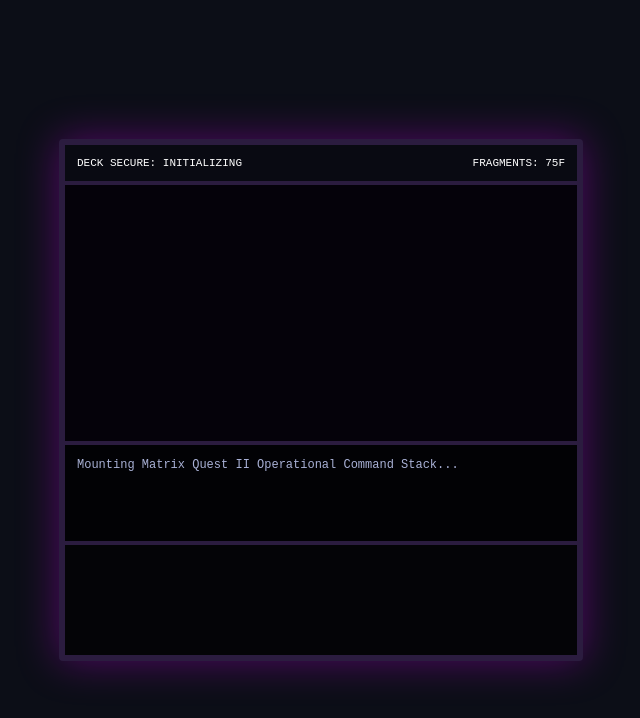
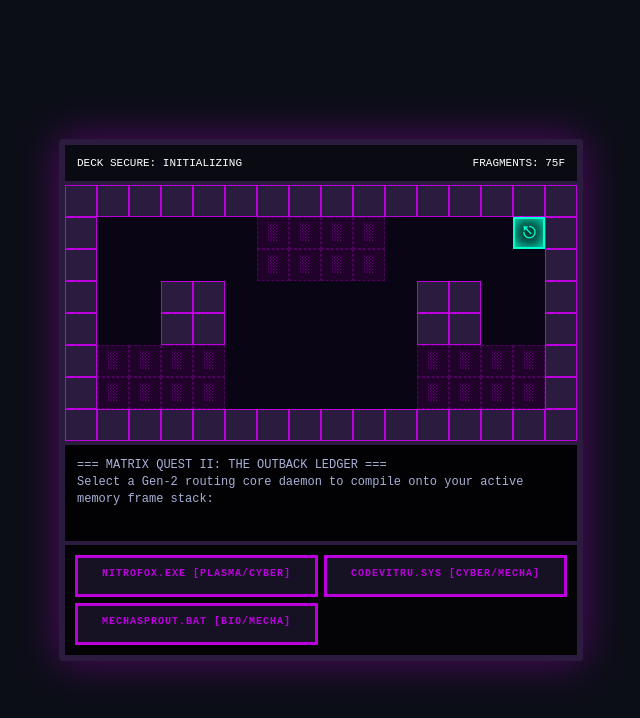
Before and after one commit to cool-guy57/Matrix-quest-II, a plain HTML site: page index.html in a window 1280 px wide. Shown: the whole page, without its empty margins (319-959 px from the left). Drawn offline with Linux system fonts and the light colour scheme.

Commit message:
Fix syntax errors in MOVES object and HTML structure

```diff
--- a/index.html
+++ b/index.html
@@ -239,8 +239,8 @@ const MAP_LAYOUT = [
 ];
 
 const MOVES = {
-    "Strike",        { name: "Strike", type: "Primal", power: 35 },
-    "Nitro Burn",    { name: "Nitro Burn", type: "Plasma", power: 70 },
+    "Strike":        { name: "Strike", type: "Primal", power: 35 },
+    "Nitro Burn":    { name: "Nitro Burn", type: "Plasma", power: 70 },
     "Overclock.exe": { name: "Overclock.exe", type: "Cyber", power: 50 },
     "Matrix Cleave": { name: "Matrix Cleave", type: "Cyber", power: 80 },
     "Bio-Siphon":    { name: "Bio-Siphon", type: "Bio", power: 65, drains: true },
@@ -407,7 +407,6 @@ const GameEngine = {
         this.controls.innerHTML = "";
         this.write(`⚠️ ENCOUNTER WARNING: Rogue daemon firewall [${this.enemyMon.name}] has intercepted your socket line! Initializing combat interface vectors...`);
 
-        // RELIABILITY SAFE GUARD: Defer HUD rendering slightly to let view panel states reset values safely
         setTimeout(() => {
             this.combatEl.style.display = "flex";
             this.loadBattleUI();
```
